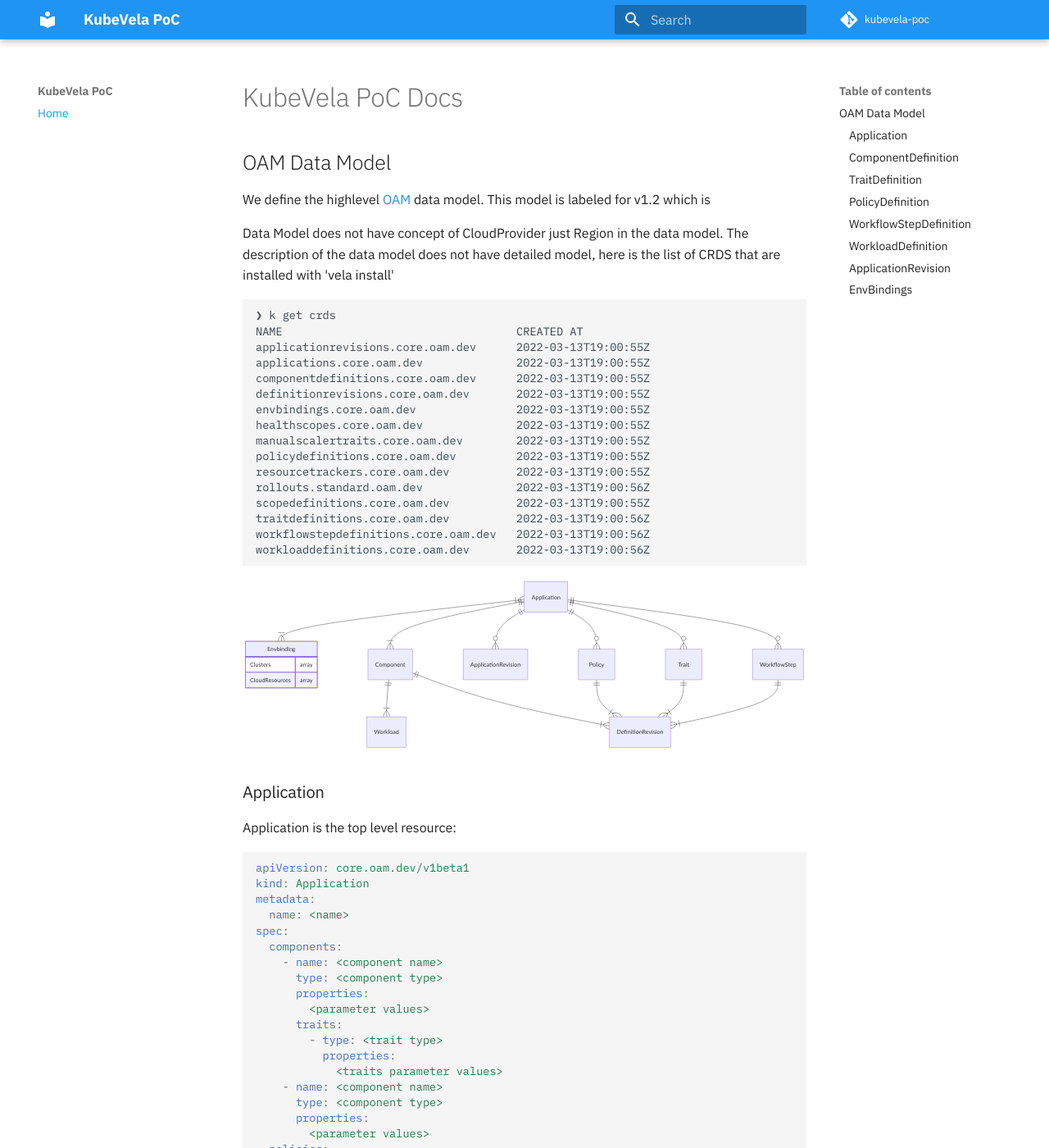
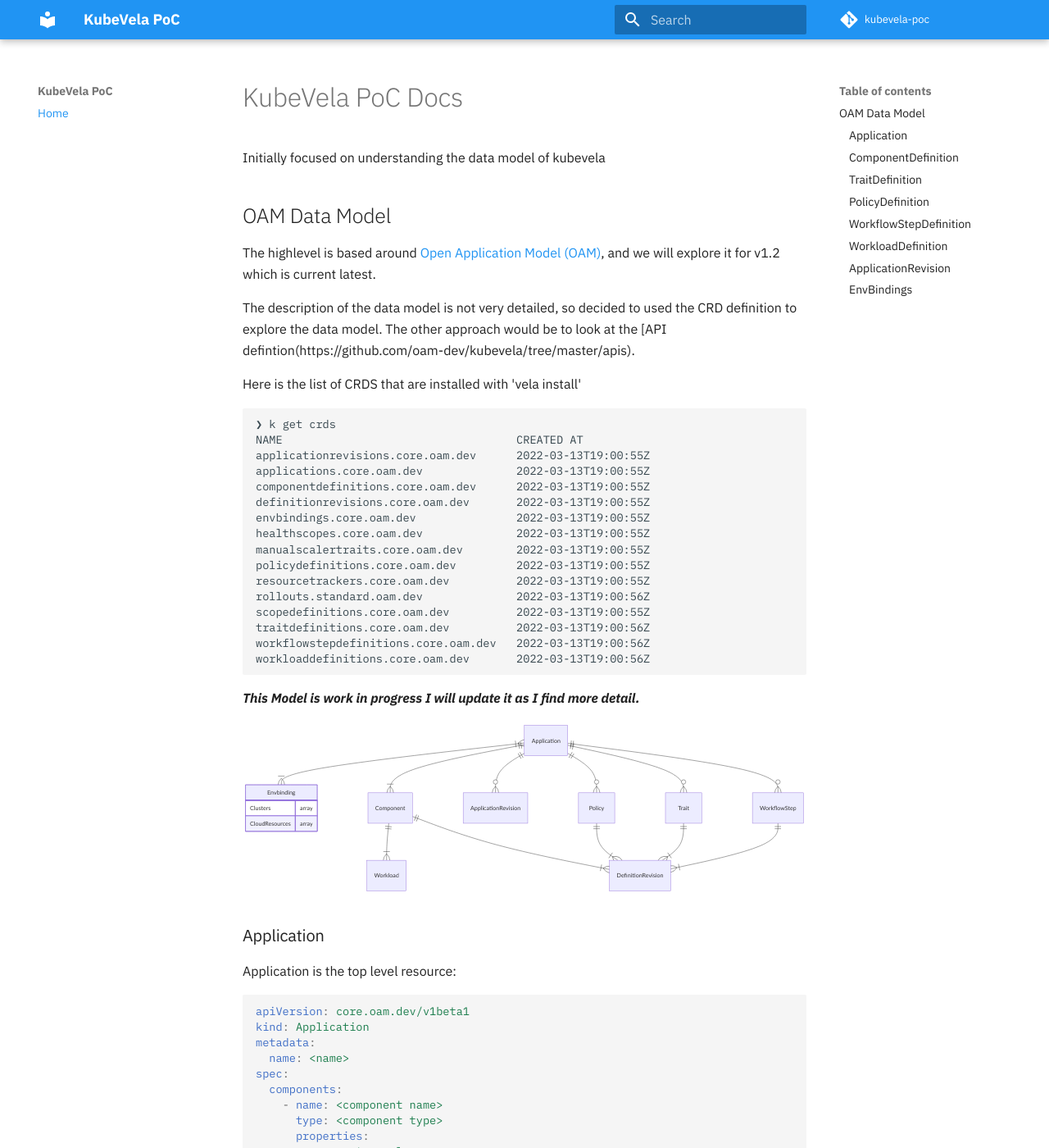
Before and after one commit to seizadi/kubevela-poc, an MkDocs documentation site: the page built from docs/index.md, in a window 1280 px wide and 1400 px high. Shown: the whole window at 82% size. Built offline with MkDocs 1.6.1 and Material for MkDocs 9.7.7, drawn with Linux system fonts in a browser that asks for light colours; comment, search, counter and statistics services are not loaded.

Commit message:
Updated docs

````diff
--- a/docs/index.md
+++ b/docs/index.md
@@ -1,14 +1,18 @@
 # KubeVela PoC Docs
+
+Initially focused on understanding the data model of kubevela
 
 ## OAM Data Model
 
-We define the highlevel
-[OAM](https://kubevela.io/docs/platform-engineers/oam/oam-model)
-data model. This model is labeled for v1.2 which is
+The highlevel is based around
+[Open Application Model (OAM)](https://kubevela.io/docs/platform-engineers/oam/oam-model),
+and we will explore it for v1.2 which is current latest.
 
-Data Model does not have concept of CloudProvider just Region in the data model.
-The description of the data model does not have detailed model, here is the list of
-CRDS that are installed with 'vela install'
+The description of the data model is not very detailed, so decided to used the CRD definition
+to explore the data model. The other approach would be to look at the
+[API defintion(https://github.com/oam-dev/kubevela/tree/master/apis).
+
+Here is the list of CRDS that are installed with 'vela install'
 ```text
 ❯ k get crds
 NAME                                   CREATED AT
@@ -28,6 +32,7 @@
 workloaddefinitions.core.oam.dev       2022-03-13T19:00:56Z
 ```
 
+***This Model is work in progress I will update it as I find more detail.***
 ```mermaid
 erDiagram
     Envbinding {
````
